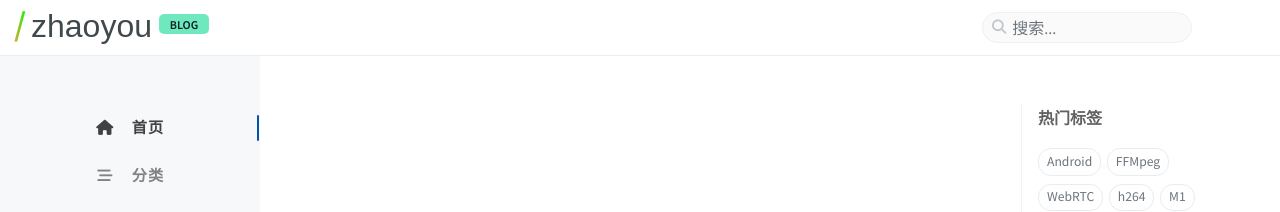
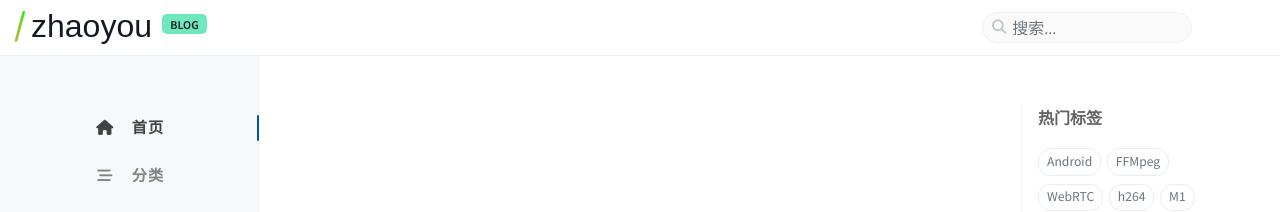
Before and after one commit to gezhaoyou/gezhaoyou.github.io, a Jekyll site: the page built from index.html, in a window 1280 px wide. Shown: the top 212 px of the page. Built offline with Jekyll 4.4.1, drawn with Linux system fonts in a browser that asks for light colours.

Commit message:
优化logo 文字颜色，添加链接

```diff
--- a/_includes/topbar.html
+++ b/_includes/topbar.html
@@ -5,13 +5,13 @@
 <div id="topbar-wrapper">
   <div id="topbar" class="d-flex align-items-center justify-content-between h-100 pl-3 pr-3 pl-md-4 pr-md-4">
     <i id="sidebar-trigger" class="fas fa-bars fa-fw"></i>
-    <!-- <a href="/" class="site-logo"> -->
+    <a href="/" class="site-title-link">
       <div class="site-title-container">
        <div class="gradient-text">/</div>
        <div class="logo-title">zhaoyou </div>
        <div class="logo-blog">BLOG</div>
       </div>
-    <!-- </a> -->
+    </a>
 
     <i id="search-trigger" class="fas fa-search fa-fw"></i>
     <span id="search-wrapper" class="align-items-center">
--- a/_javascript/modules/layouts/topbar.js
+++ b/_javascript/modules/layouts/topbar.js
@@ -1,11 +1,9 @@
 import { convertTitle } from '../components/convert-title';
 import { displaySearch } from '../components/search-display';
 import { switchTopbar } from '../components/topbar-switcher';
-import { initLogoImgSwitcher } from '../components/topbar-switcher';
 
 export function initTopbar() {
   convertTitle();
   displaySearch();
   switchTopbar();
-  initLogoImgSwitcher();
 }
--- a/_sass/addon/commons.scss
+++ b/_sass/addon/commons.scss
@@ -967,7 +967,7 @@
   height: $topbar-height;
   position: fixed;
   top: 0;
-  left: 0; /* same as sidebar width */
+  left: 0; /* same as window width */
   right: 0;
   transition: top 0.2s ease-in-out;
   z-index: 100;
--- a/_sass/colors/light-typography.scss
+++ b/_sass/colors/light-typography.scss
@@ -51,7 +51,7 @@
   --search-tag-bg: #f8f9fa;
   --search-icon-color: #c2c6cc;
   --input-focus-border-color: var(--btn-border-color);
-  --topbar-title-text-color: rgb(64, 73, 77);
+  --topbar-title-text-color: #141A23;
 
   /* Home page */
   --post-list-text-color: dimgray;
--- a/assets/css/style.scss
+++ b/assets/css/style.scss
@@ -116,30 +116,30 @@
 }
 
 /* site logo */
-.logo-blog {
-  background-color: #6FE8BD;
-  border-radius: 5px;
-  text-align: center;
-  width: 50px;
-  height: 20px;
-  font-size: 12px;
-  font-weight: 600;
-  color: #0E1C23;
-
-  position: absolute;
-  top: 16px;
-  left: 135px;
-}
-
 .logo-title {
   text-align: center;
   width: 135px;
   height: 35px;
   font-size: 32px;
-  font-weight: 400;
+  font-weight: 500;
   color: var(--topbar-title-text-color);
   margin-bottom: 25px;
   font-family: "Arvo", sans-serif;
+}
+
+.logo-blog {
+  background-color: #6FE8BD;
+  border-radius: 5px;
+  text-align: center;
+  width: 45px;
+  height: 20px;
+  font-size: 12px;
+  font-weight: 600;
+  color: #141A23;
+
+  position: absolute;
+  top: 16px;
+  left: 138px;
 }
 
 .site-title-container {
@@ -156,3 +156,7 @@
   -webkit-background-clip: text;
   -webkit-text-fill-color: transparent;
 }
+
+a.site-title-link:hover {
+  text-decoration: none;
+}
```
Also changed, not shown: _javascript/modules/components/topbar-switcher.js (+0 -27 lines), assets/js/dist/categories.min.js, assets/js/dist/commons.min.js, assets/js/dist/misc.min.js, assets/js/dist/page.min.js, assets/js/dist/post.min.js.
